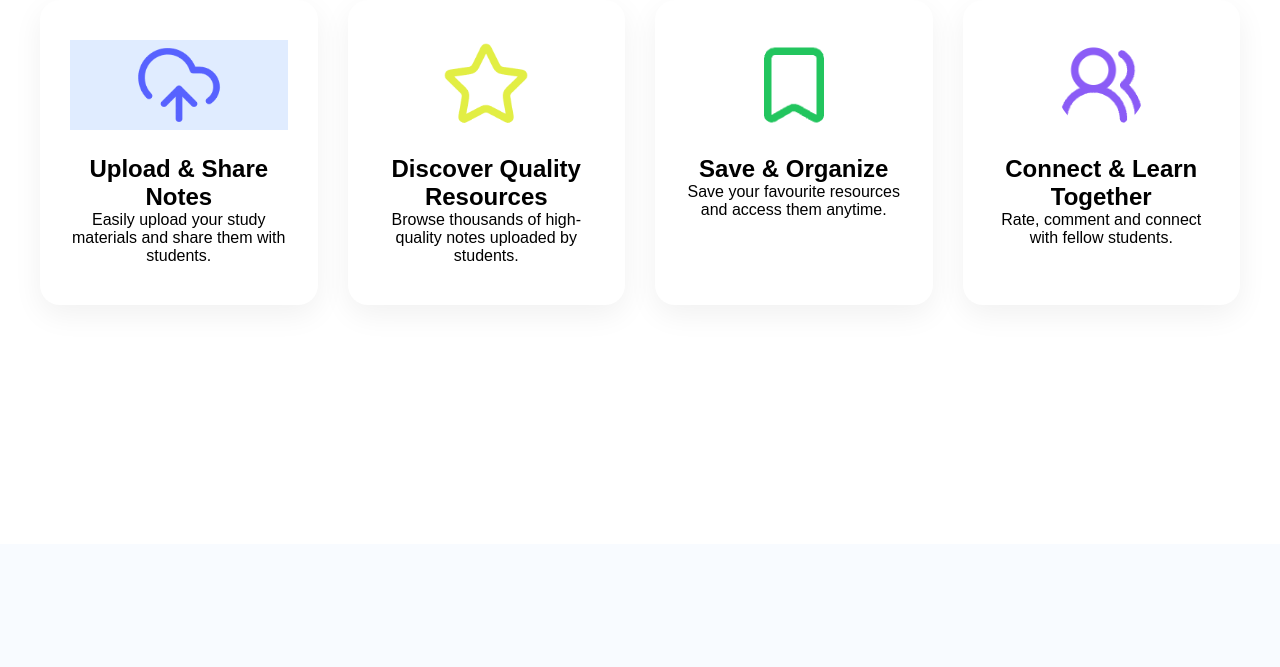
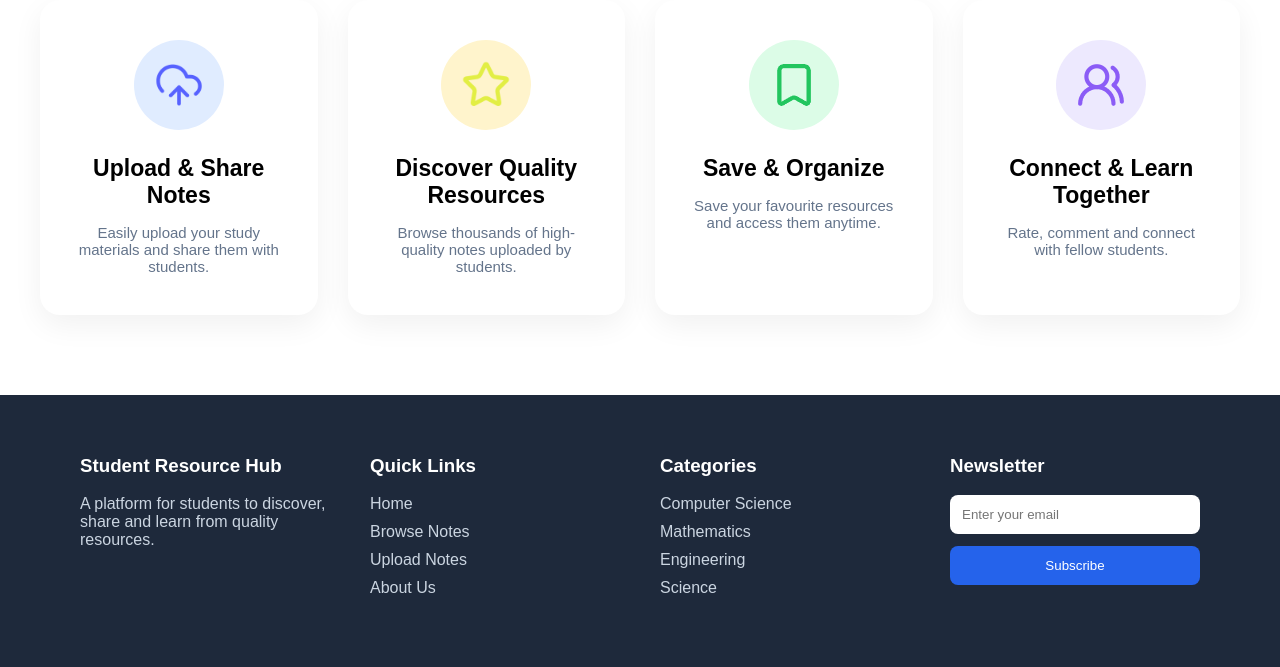
Before and after one commit to Amarapriyanjith/Study-connect, a PHP site: page /features.html in a window 1280 px wide. Shown: the part 256-923 px from the top of the page. Before the commit the page ends 517 px from the top, so only its background shows below. Run offline with PHP 8.4, Linux system fonts and the light colour scheme.

Commit message:
add some elements

```diff
--- a/css/style.css
+++ b/css/style.css
@@ -50,7 +50,7 @@
     transform:translateY(-8px);
     box-shadow:0 20px 40px rgba(0,0,0,.12);
 }
-.cards img{
+.img{
     width:90px;
     height:90px;
     border-radius:50%;
@@ -66,3 +66,92 @@
 .blue{
     background:#e0ecff;
 }
+.blue img{
+    color:#3b82f6;
+}
+
+.yellow{
+    background:#fff4cc;
+}
+
+.yellow img{
+    color:#facc15;
+}
+
+.green{
+    background:#dcfce7;
+}
+
+.green img{
+    color:#22c55e;
+}
+
+.purple{
+    background:#ede9fe;
+}
+
+.purple img{
+    color:#8b5cf6;
+}
+
+.cards h2{
+    font-size:23px;
+    margin-bottom:15px;
+}
+
+.cards p{
+    color:#64748b;
+    font-size:15px;
+}
+
+footer{
+    background:#1e293b;
+    color:white;
+    display:grid;
+    grid-template-columns:repeat(4,1fr);
+    gap:40px;
+    padding:60px 80px;
+}
+
+.footer-col h3{
+    margin-bottom:18px;
+}
+
+.footer-col p{
+    color:#cbd5e1;
+}
+
+.footer-col a{
+    display:block;
+    color:#cbd5e1;
+    text-decoration:none;
+    margin-bottom:10px;
+    transition:.3s;
+}
+
+.footer-col a:hover{
+    color:white;
+}
+
+.footer-col input{
+    width:100%;
+    padding:12px;
+    border:none;
+    border-radius:8px;
+    margin-bottom:12px;
+}
+
+.footer-col button{
+    width:100%;
+    padding:12px;
+    background:#2563eb;
+    color:white;
+    border:none;
+    border-radius:8px;
+    cursor:pointer;
+    transition:.3s;
+}
+
+.footer-col button:hover{
+    background:#1d4ed8;
+}
--- a/features.html
+++ b/features.html
@@ -13,7 +13,7 @@
         <p class="one">Everything you need to learn, Shared and Succeed</p>
     </div>
 
-    <section class="Features">
+<section class="Features">
         <div class="cards">
             <div class="img blue">
                 <img src="photos/cloud-upload (1).png" alt="upload" width="50px">
@@ -49,7 +49,59 @@
         </div>
 
 
-    </section>
+</section>
+<footer>
+
+    <div class="footer-col">
+
+        <h3>Student Resource Hub</h3>
+
+        <p>
+            A platform for students to discover,
+            share and learn from quality resources.
+        </p>
+
+    </div>
+
+
+
+    <div class="footer-col">
+
+        <h3>Quick Links</h3>
+
+        <a href="#">Home</a>
+        <a href="#">Browse Notes</a>
+        <a href="#">Upload Notes</a>
+        <a href="#">About Us</a>
+
+    </div>
+
+
+
+    <div class="footer-col">
+
+        <h3>Categories</h3>
+
+        <a href="#">Computer Science</a>
+        <a href="#">Mathematics</a>
+        <a href="#">Engineering</a>
+        <a href="#">Science</a>
+
+    </div>
+
+
+
+    <div class="footer-col">
+
+        <h3>Newsletter</h3>
+
+        <input type="email" placeholder="Enter your email">
+
+        <button>Subscribe</button>
+
+    </div>
+
+</footer>
 
 
 </body>
```
